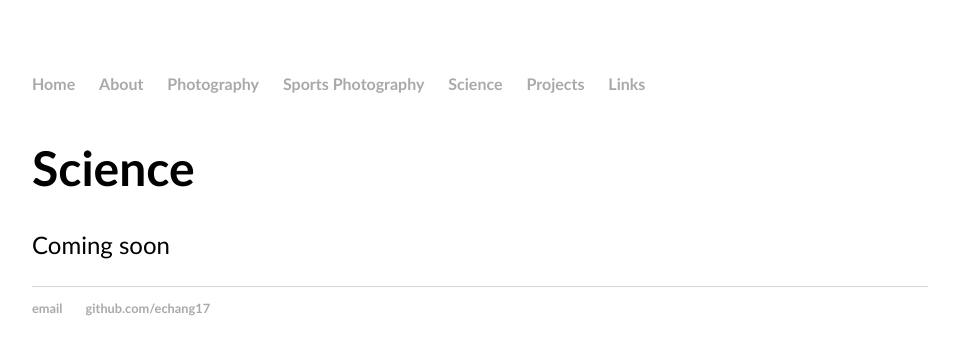
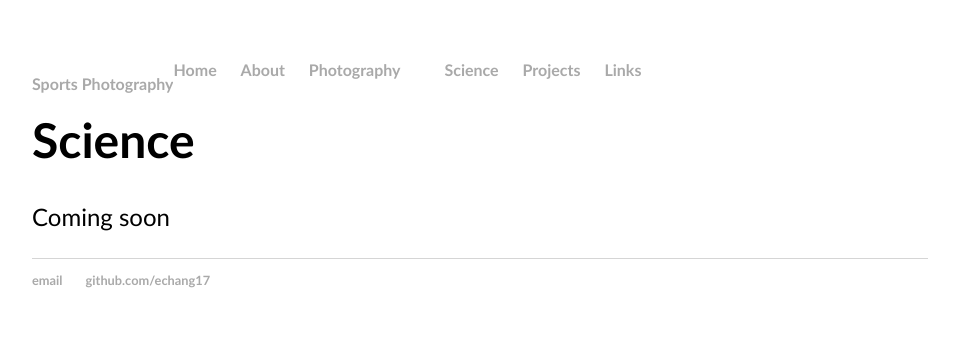
Before and after one commit to echang17/echang17.github.io, a Jekyll site: the page built from science/index.html, in a window 1280 px wide. Shown: the top 355 px of the page, without its empty margins (160-1119 px from the left). Built offline with Jekyll 4.4.1, drawn with Linux system fonts in a browser that asks for light colours.

Commit message:
Update main.css

```diff
--- a/css/main.css
+++ b/css/main.css
@@ -229,7 +229,7 @@ ul.posts li {
 }*/
 
 .dropdown {
-    /*float: left;*/
+    float: left; /*changed back*/
     overflow: hidden;
     display: inline; /*new*/
 }
@@ -274,5 +274,5 @@ ul.posts li {
 
 .dropdown:hover .dropdown-content {
     display: block;
-    display: inline;
+    /*display: inline; */
 }
```
